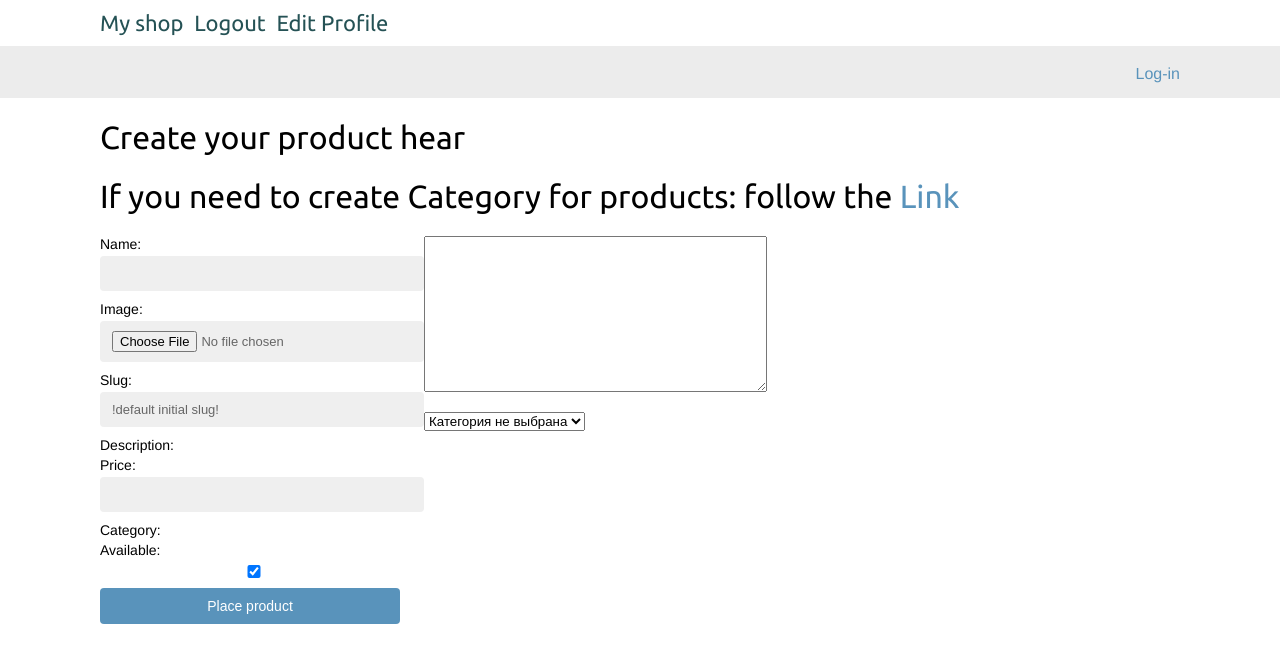
After one commit to danxxo/shop_django, a Django app: page /shop/add/ in a window 1280 px wide. The commit adds this page. Shown: the top 663 px of the page. Run offline with Django 4.2, Linux system fonts and the light colour scheme; data comes from the database, SQL or seed files in the repository; both versions use the stored data as it was after the commit.

Commit message:
add ability to place products and create categories

```diff
--- /dev/null
+++ b/myshop/shop/forms.py
@@ -0,0 +1,51 @@
+from django import forms
+from .models import Category, Product
+from django.utils.text import slugify
+
+class ProductCreateForm(forms.ModelForm):
+
+    def __init__(self, *args, **kwargs):
+        super().__init__(*args, **kwargs)
+        self.fields['category'].empty_label = "Категория не выбрана"
+
+    class Meta:
+        model = Product
+        fields = [
+            'name',
+            'image',
+            'slug',
+            'description',
+            'price',
+            'category',
+            'available'
+        ]
+    slug = forms.CharField(initial='!default initial slug!')
+
+    def clean_slug(self):
+        slug = self.cleaned_data.get('slug')
+        if not slug or slug == '!default initial slug!':
+            name = self.cleaned_data.get('name')
+            slug = slugify(name)
+        self.cleaned_data['slug'] = slug
+        return slug
+
+
+class CategoryCreateForm(forms.ModelForm):
+    class Meta:
+        model = Category
+        fields = [
+            'name',
+            'slug'
+        ]
+
+        widgets = {'slug': forms.HiddenInput()}
+
+    def clean_slug(self):
+        slug = self.cleaned_data.get('slug')
+        if not slug or slug == '!default initial slug!':
+            name = self.cleaned_data.get('name')
+            slug = slugify(name)
+        self.cleaned_data['slug'] = slug
+        return slug
+
+    slug = forms.CharField(initial='!default initial slug!')
--- a/myshop/shop/models.py
+++ b/myshop/shop/models.py
@@ -1,5 +1,6 @@
 from django.db import models
 from django.urls import reverse
+from django.utils.text import slugify
 
 class Category(models.Model):
     name = models.CharField(max_length=200)
@@ -15,6 +16,12 @@ class Category(models.Model):
 
     def get_absolute_url(self):
         return reverse('shop:product_list_by_category', args=[self.slug])
+
+    def save(self, *args, **kwargs):
+        print('save func')
+        if self.slug is None:
+            self.slug = slugify(self.name)
+        super().save(*args, **kwargs)
 
     def __str__(self) -> str:
         return self.name
@@ -41,6 +48,10 @@ class Product(models.Model):
             models.Index(fields=['-created']),
         ]
 
+    def save(self, *args, **kwargs):
+        if self.slug is None:
+            self.slug = slugify(self.name)
+        super().save(*args, **kwargs)
 
     def get_absolute_url(self):
         return reverse('shop:product_detail', args=[self.id, self.slug])
--- a/myshop/shop/static/css/base.css
+++ b/myshop/shop/static/css/base.css
@@ -135,6 +135,10 @@ ul.errorlist {
     color: #255255;
     font-size:22px;
     margin-right:1%;
+}
+
+#header .logo:hover {
+    color: red;
 }
 
 #subheader .cart {
--- a/myshop/shop/templates/shop/base.html
+++ b/myshop/shop/templates/shop/base.html
@@ -12,6 +12,9 @@
             <a href="/" class="logo">My shop</a>
             <a href="{% url "account:logout" %}" class="logo">Logout</a>
             <a href="{% url "account:edit" %}" class="logo">Edit Profile</a>
+            {% if request.user.is_authenticated and not request.user.profile.is_consumer%}
+                <a href="{% url "shop:create_product" %}" class="logo" style="color: cadetblue;">add product</a>
+            {% endif %}
         </div>
         <div id="subheader">
             <div class="cart">
--- /dev/null
+++ b/myshop/shop/templates/shop/product/create.html
@@ -0,0 +1,18 @@
+{% extends "shop/base.html" %}
+{% load static %}
+
+{% block title %}
+    Add product
+{% endblock %}
+
+
+{% block content %}
+    <h1>Create your product hear</h1>
+    <h1>If you need to create Category for products: follow the <a href="{% url "shop:create_category" %}">Link</a></h1>
+    <form method="post" enctype="multipart/form-data">
+        {{ product_form.as_p }}
+        <p><input type="submit" value="Place product"></p>
+        {% csrf_token %}
+    </form>
+
+{% endblock %}
--- a/myshop/shop/urls.py
+++ b/myshop/shop/urls.py
@@ -7,5 +7,8 @@ app_name = 'shop'
 urlpatterns = [
     path('', views.product_list, name='product_list'),
     path('<slug:category_slug>/', views.product_list, name='product_list_by_category'),
-    path('<int:id>/<slug:slug>/', views.product_detail, name='product_detail')
+    path('<int:id>/<slug:slug>/', views.product_detail, name='product_detail'),
+    path('shop/add/', views.create_product, name='create_product'),
+    path('shop/add/category', views.create_category, name='create_category'),
+
 ]
--- a/myshop/shop/views.py
+++ b/myshop/shop/views.py
@@ -1,6 +1,8 @@
-from django.shortcuts import render, get_object_or_404
+from django.shortcuts import render, get_object_or_404, HttpResponse, redirect
 from .models import Category, Product
 from cart.forms import CartAddProductForm
+from .forms import ProductCreateForm, CategoryCreateForm
+from django.utils.text import slugify
 
 def product_list(request, category_slug=None):
     category = None
@@ -28,3 +30,30 @@ def product_detail(request, id, slug):
                   'shop/product/detail.html',
                   {'product': product,
                    'cart_product_form': cart_product_form})
+
+def create_product(request):
+    if request.method == 'POST':
+        product_form = ProductCreateForm(request.POST)
+        if product_form.is_valid():
+            product_form.save()
+            #redirect('/')
+    else:
+        product_form = ProductCreateForm()
+    return render(request,
+                  'shop/product/create.html',
+                  {'product_form': product_form})
+
+def create_category(request):
+    if request.method == 'POST':
+        category_form = CategoryCreateForm(request.POST)
+        print(category_form.is_valid())
+        if category_form.is_valid():
+            category_form.save()
+            print('POST')
+            return redirect('/')
+    else:
+        category_form = CategoryCreateForm()
+        print("GET")
+        return render(request,
+                      'shop/product/create_category.html',
+                      {'category_form': category_form})
```
Also changed, not shown: myshop/shop/templates/shop/product/create_category.html (added, +18 -0 lines), myshop/db.sqlite3.
